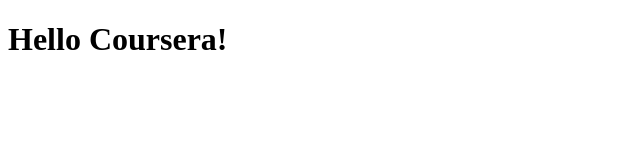
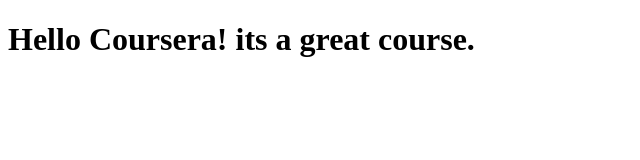
Before and after one commit to rajsneha/coursera-test, a plain HTML site: page site/index.html in a window 1280 px wide. Shown: the whole page, without its empty margins (0-640 px from the left). Drawn offline with Linux system fonts and the light colour scheme.

Commit message:
Small addition to our page content.

```diff
--- a/site/index.html
+++ b/site/index.html
@@ -4,6 +4,6 @@
  	<title>Hello Coursera!</title>
  </head>
  <body>
- <h1>Hello Coursera!</h1>
+ <h1>Hello Coursera! its a great course.</h1>
  </body>
  </html>
```
